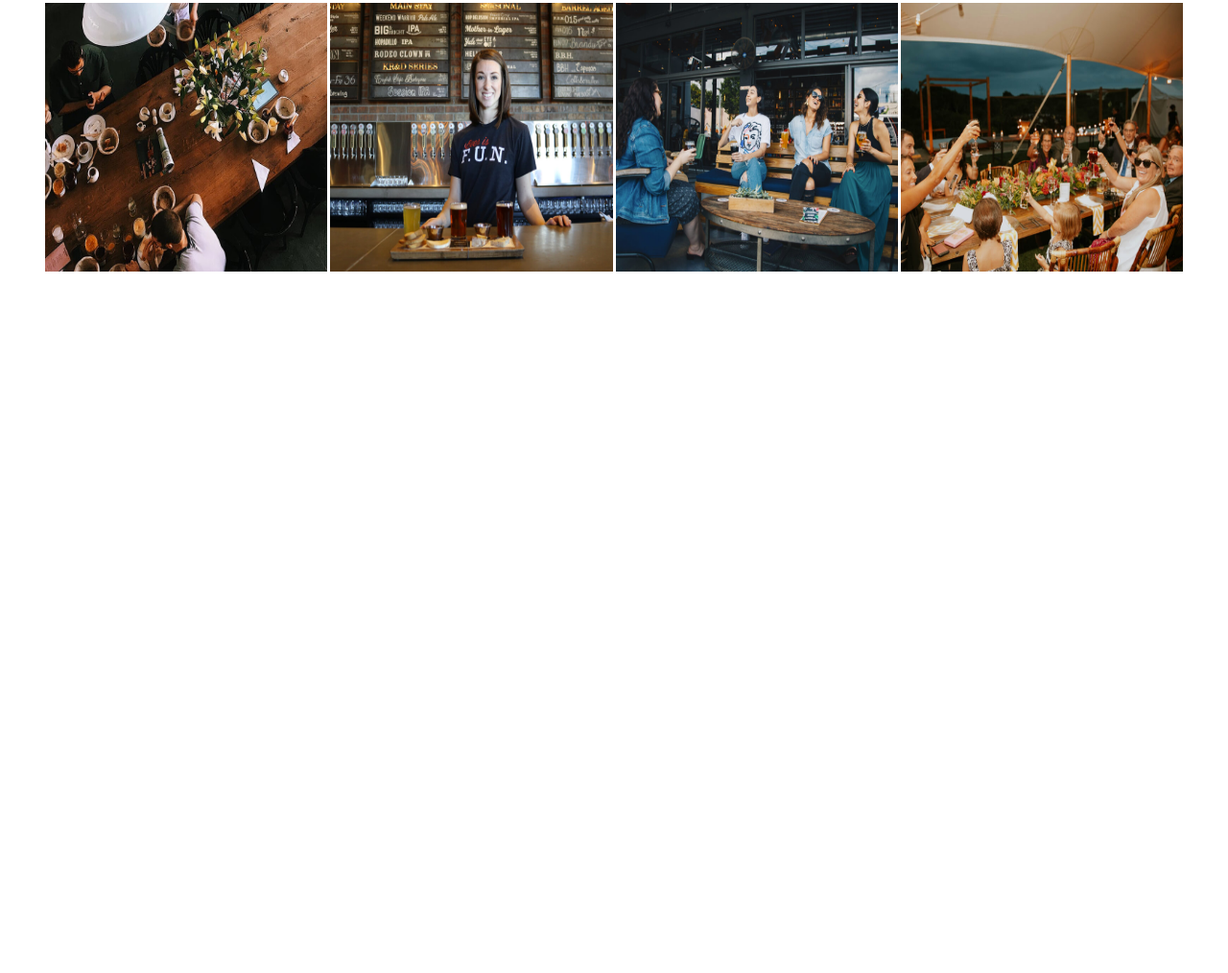
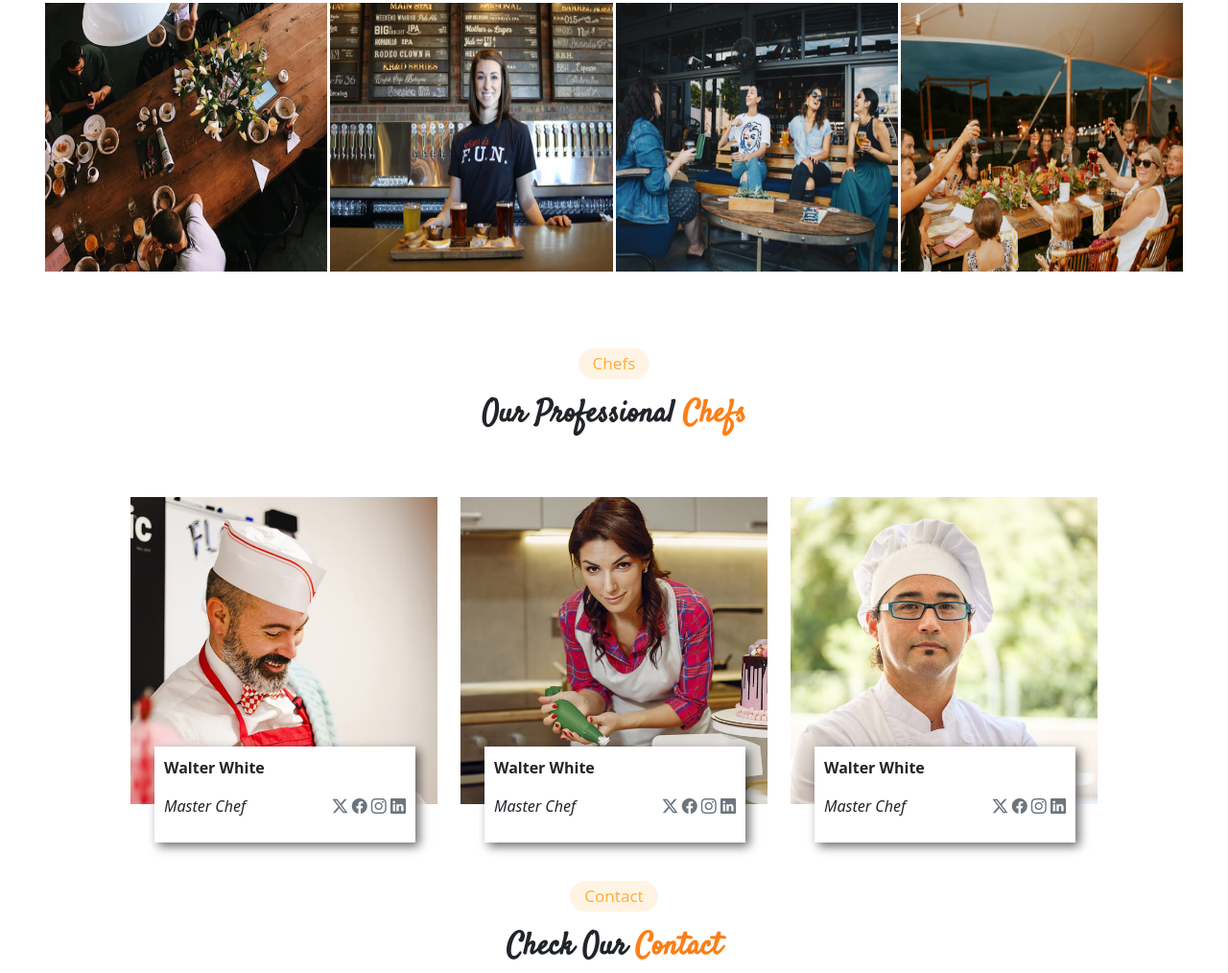
Before and after one commit to Azaalam-Imad/projet-final1, a website: page index.html in a window 1280 px wide. Shown: the part 5528-6542 px from the top of the page at 96% size. Before the commit the page ends 5811 px from the top, so only its background shows below. Drawn offline with nearby package versions, Linux system fonts and the light colour scheme.

Commit message:
style section 8

```diff
--- a/index.html
+++ b/index.html
@@ -703,7 +703,75 @@
 
        </div>
       </section>
+         <!-- section8 Chefs -->
+    <section class="d-flex flex-column align-items-center">
+        <h4>Chefs</h4>
+        <h2>Our Professional <span>Chefs</span></h2>
+       <div class="w-100 d-flex justify-content-center gap-4 mt-5">
+        <div class="w-25 position-relative">
+            <img src="./public/images/chefs/chefs-1.jpg" alt="" class="w-100">
+            <div class="cart-shef">
+                <p class="fw-bold">Walter White</p>
+                <div class="d-flex justify-content-between">
+                    <p class="fs-6"><i>Master Chef</i>          </p>
+                    <div>
+                        <i class="bi bi-twitter-x text-secondary"></i>
+                        <i class="bi bi-facebook text-secondary"></i>
+                        <i class="bi bi-instagram text-secondary"></i>
+                        <i class="bi bi-linkedin text-secondary"></i>
+                    </div>
+                </div>
+            </div>
+           </div>
+           <div class="w-25 position-relative">
+            <img src="./public/images/chefs/chefs-2.jpg" alt="" class="w-100">
+            <div class="cart-shef">
+                <p class="fw-bold">Walter White</p>
+                <div class="d-flex justify-content-between">
+                    <p class="fs-6"><i>Master Chef</i>          </p>
+                    <div>
+                        <i class="bi bi-twitter-x text-secondary"></i>
+                        <i class="bi bi-facebook text-secondary"></i>
+                        <i class="bi bi-instagram text-secondary"></i>
+                        <i class="bi bi-linkedin text-secondary"></i>
+                    </div>
+                </div>
+            </div>
+           </div>
+           <div class="w-25 position-relative">
+            <img src="./public/images/chefs/chefs-3.jpg" alt="" class="w-100">
+            <div class="cart-shef">
+                <p class="fw-bold">Walter White</p>
+                <div class="d-flex justify-content-between">
+                    <p class="fs-6"><i>Master Chef</i>          </p>
+                    <div>
+                        <i class="bi bi-twitter-x text-secondary"></i>
+                        <i class="bi bi-facebook text-secondary"></i>
+                        <i class="bi bi-instagram text-secondary"></i>
+                        <i class="bi bi-linkedin text-secondary"></i>
+                    </div>
+                </div>
+            </div>
+           </div>
+       </div>
 
+
+      </section>
+      <!-- section9 Chefs -->
+      <section class="section9">
+
+
+
+       </div>
+      </section>
+      <!-- section10 Contact -->
+      <section class="d-flex flex-column align-items-center">
+        <h4>Contact</h4>
+        <h2>Check Our <span>Contact</span></h2>
+
+
+       </div>
+      </section>
     <script src="./node_modules/bootstrap/dist/js/bootstrap.bundle.js"></script>
   </body>
 </html>
--- a/src/sass/app.sass
+++ b/src/sass/app.sass
@@ -32,3 +32,4 @@ section
 @import ./modules/section/_section5
 @import ./modules/section/_section6
 @import ./modules/section/_section7
+@import ./modules/section/_section8
--- /dev/null
+++ b/src/sass/modules/section/_section8.sass
@@ -0,0 +1,10 @@
+
+
+    .cart-shef
+        position: absolute
+        width: 85%
+        bottom: -40px
+        left: 25px
+        background-color: white
+        padding: 10px
+        box-shadow: 4px 4px 10px #00000096
```
Also changed, not shown: public/css/app.css, 1 other file.
